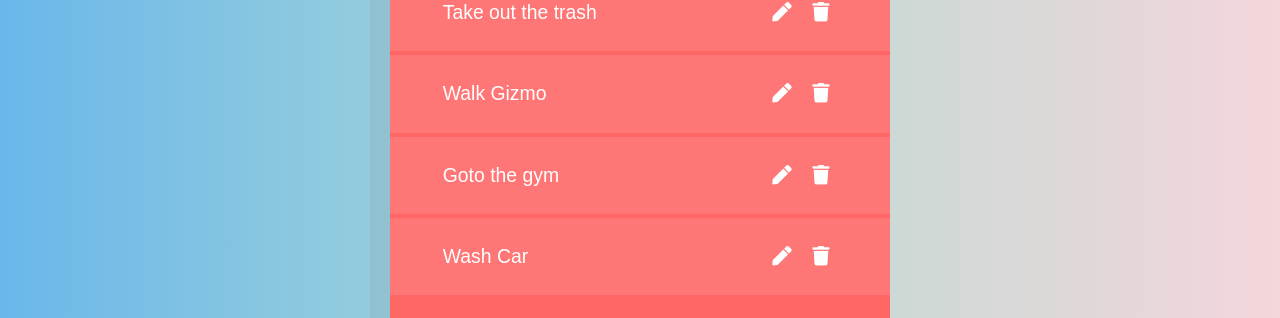
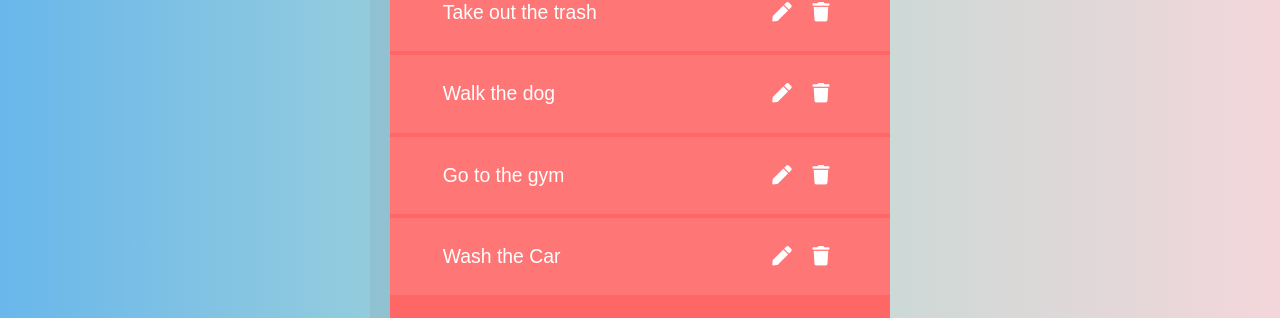
Before and after one commit to lmschless/react-todo-list, a React (Create React App) app: page / in a window 1280 px wide. Shown: the part 262-580 px from the top of the page. Built offline with nearby package versions, Linux system fonts and the light colour scheme.

Commit message:
language updates

```diff
--- a/src/TodosList.js
+++ b/src/TodosList.js
@@ -10,9 +10,9 @@ export default class TodosList extends Component {
 		this.state = {
 			todos: [
 				{ name: 'Take out the trash', id: v4(), completed: false },
-				{ name: 'Walk Gizmo', id: v4(), completed: false },
-				{ name: 'Goto the gym', id: v4(), completed: false },
-				{ name: 'Wash Car', id: v4(), completed: false }
+				{ name: 'Walk the dog', id: v4(), completed: false },
+				{ name: 'Go to the gym', id: v4(), completed: false },
+				{ name: 'Wash the Car', id: v4(), completed: false }
 			]
 		};
 	}
```
